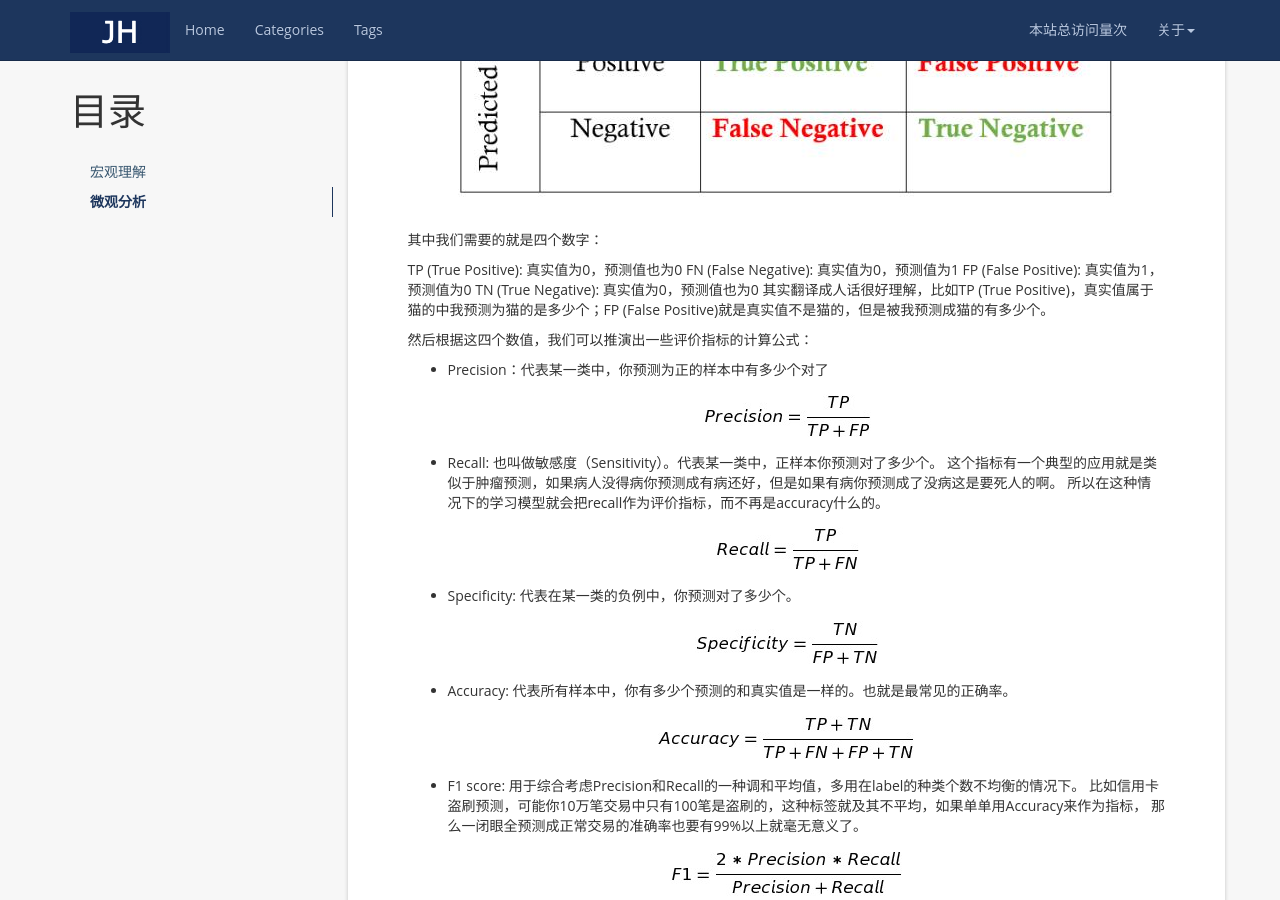
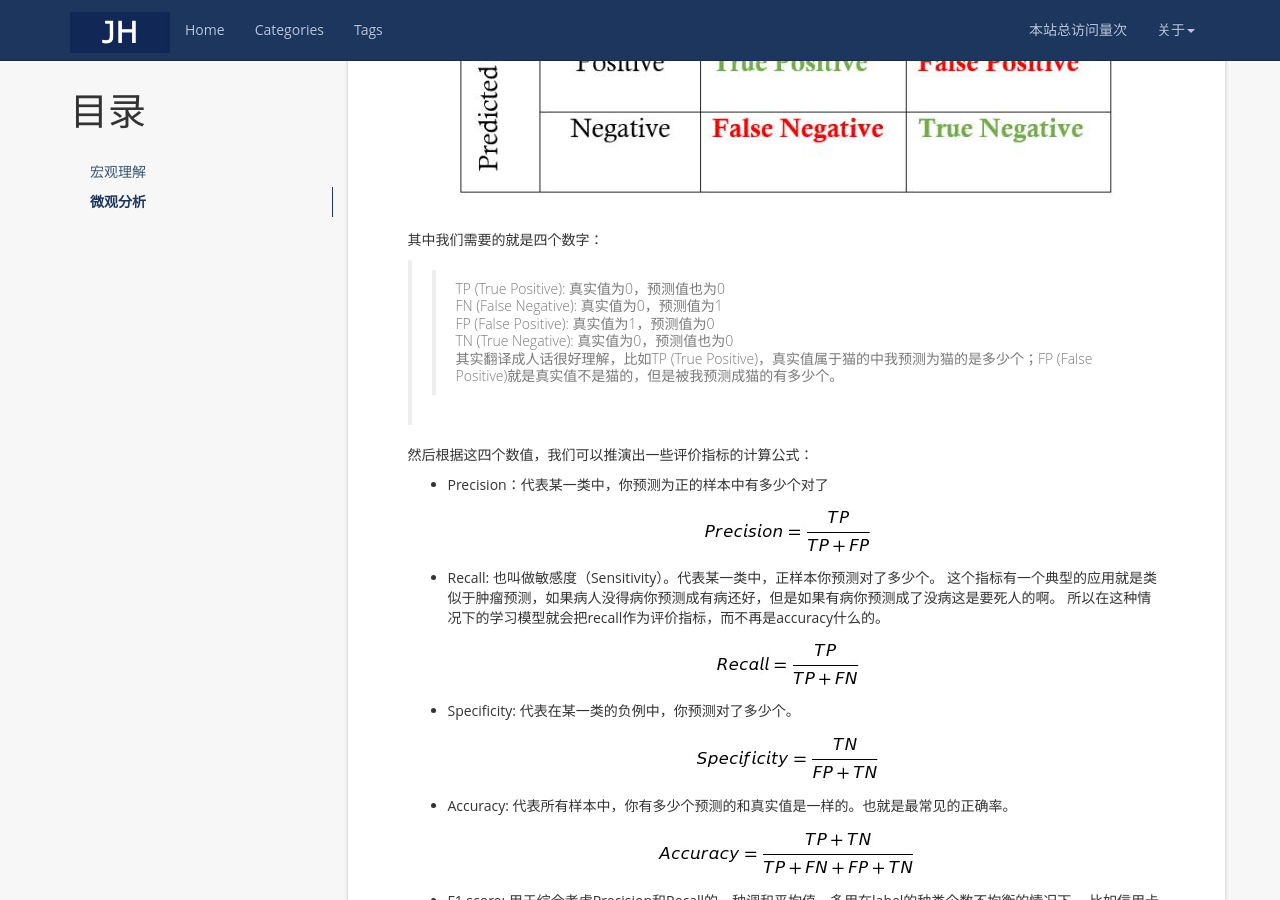
Before and after one commit to jasonhhao/jasonhhao.github.io, a Jekyll site: the page built from _posts/2018-12-31-Confusion-matrix-and-ROC-curve.md, in a window 1280 px wide and 900 px high, scrolled down 759 px. Built offline with Jekyll 4.4.1, drawn with Linux system fonts in a browser that asks for light colours; nearby versions of some CDN libraries; a script that is not in the unit is left out; comment, search, counter and statistics services are not loaded.

Commit message:
Update 2018-12-31-Confusion-matrix-and-ROC-curve.md

```diff
--- a/_posts/2018-12-31-Confusion-matrix-and-ROC-curve.md
+++ b/_posts/2018-12-31-Confusion-matrix-and-ROC-curve.md
@@ -22,11 +22,11 @@ ROC curve用来可视化比较分类模型的结果，很多时候听到的AUC
 </p>
 
 其中我们需要的就是四个数字：
-
-TP (True Positive): 真实值为0，预测值也为0
-FN (False Negative): 真实值为0，预测值为1
-FP (False Positive): 真实值为1，预测值为0
-TN (True Negative): 真实值为0，预测值也为0
+<br/>
+>> TP (True Positive): 真实值为0，预测值也为0 <br/>
+>> FN (False Negative): 真实值为0，预测值为1<br/>
+>> FP (False Positive): 真实值为1，预测值为0<br/>
+>> TN (True Negative): 真实值为0，预测值也为0<br/>
 其实翻译成人话很好理解，比如TP (True Positive)，真实值属于猫的中我预测为猫的是多少个；FP (False Positive)就是真实值不是猫的，但是被我预测成猫的有多少个。
 
 然后根据这四个数值，我们可以推演出一些评价指标的计算公式：
```
